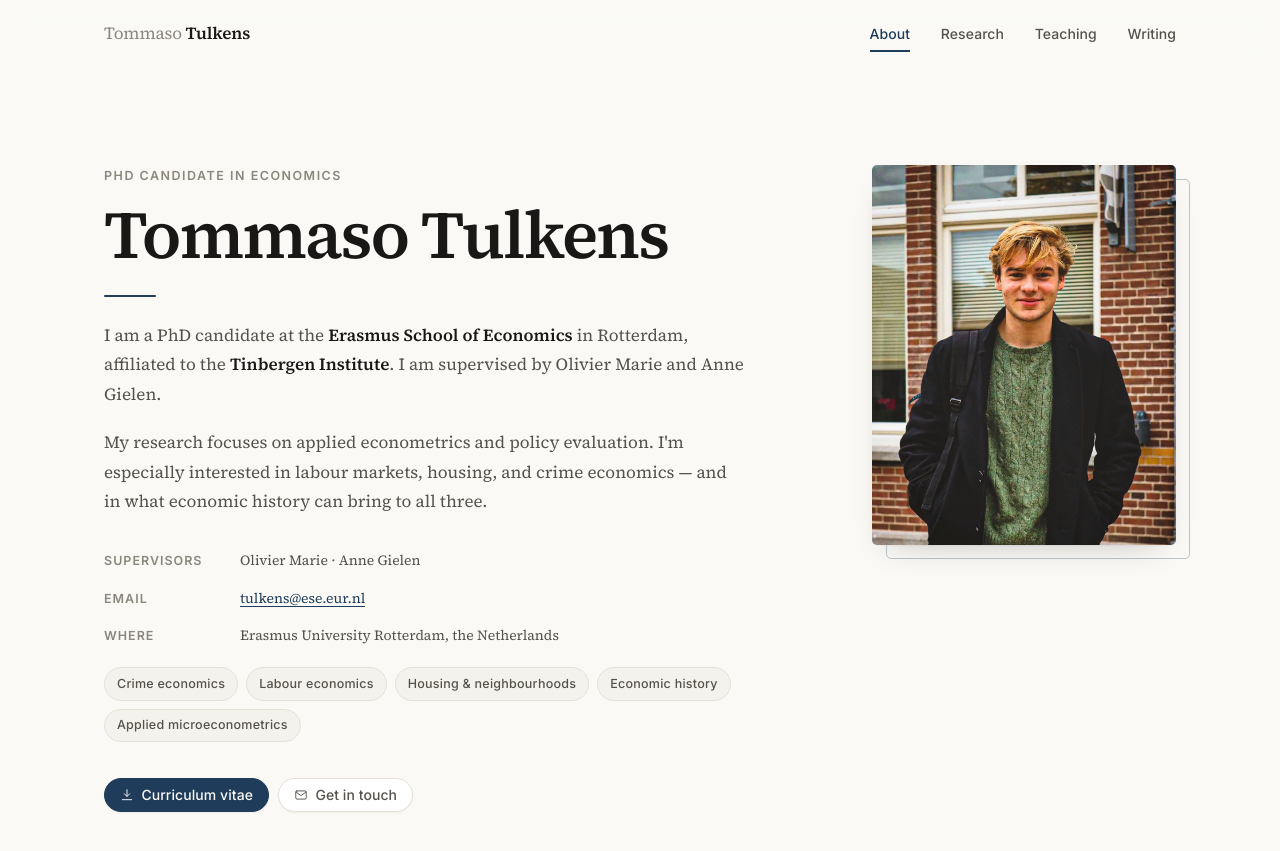
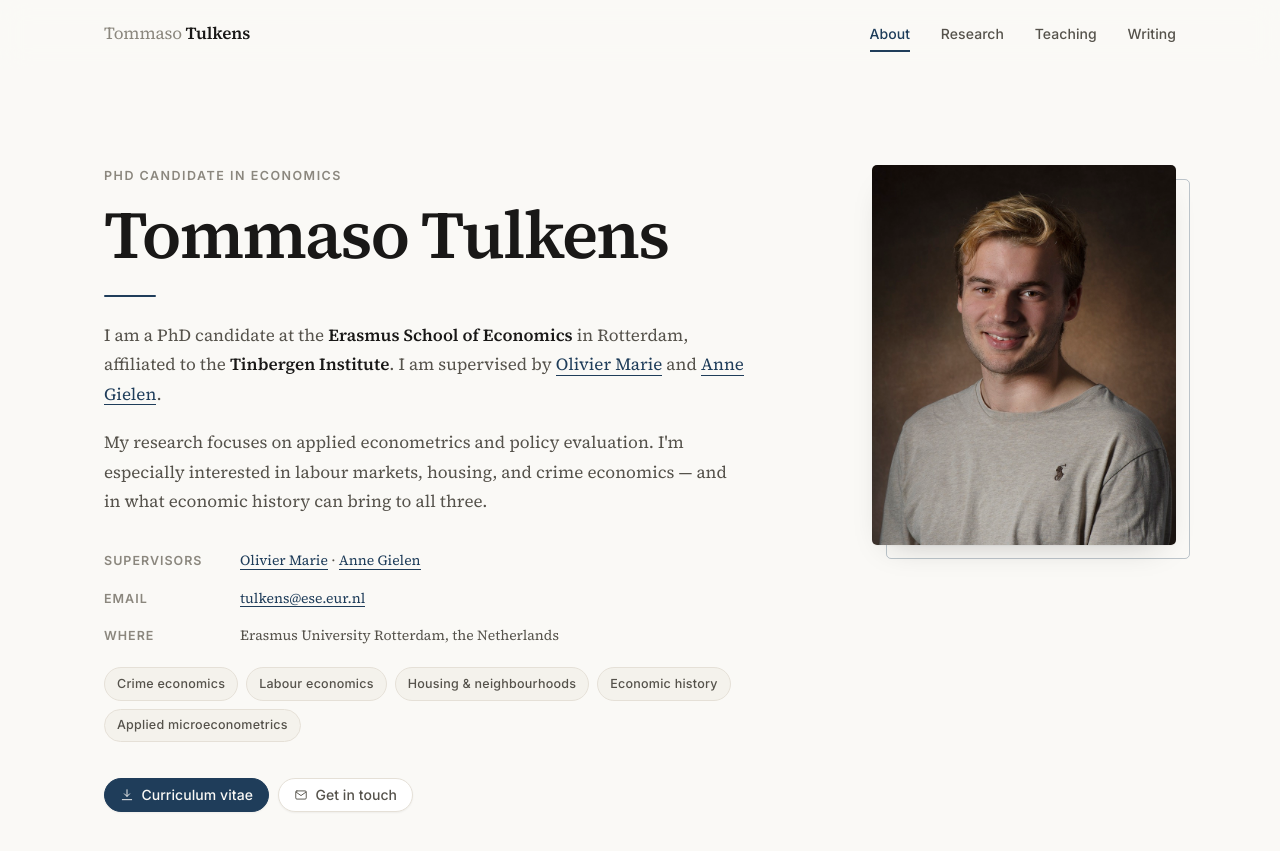
Before and after one commit to tommasotulkens/economics, a Jekyll site: the page built from index.html, in a window 1280 px wide and 900 px high. Shown: the top 851 px of the window. Built offline with Jekyll 4.4.1, drawn with Linux system fonts in a browser that asks for light colours.

Commit message:
Update photo and CV; link coauthor names to their websites
Coauthor names in _data/papers.yml are now lists; any name listed in
_data/people.yml links to that person's site on the research page and
in the supervisors line on the homepage.

Co-Authored-By: Claude Opus 5.5 <noreply@anthropic.com>

```diff
--- a/_includes/paper.html
+++ b/_includes/paper.html
@@ -13,7 +13,7 @@
     {%- endif -%}
   </h3>
 
-  {%- if p.coauthors %}<p class="paper__authors">{{ p.coauthors }}</p>{% endif %}
+  {%- if p.coauthors %}<p class="paper__authors">{% include coauthors.html names=p.coauthors %}</p>{% endif %}
 
   <div class="actions">
     {%- if p.abstract %}
--- a/index.html
+++ b/index.html
@@ -25,7 +25,7 @@ permalink: /
     </div>
 
     <ul class="facts">
-      <li><span class="facts__key">Supervisors</span><span class="facts__val">Olivier Marie · Anne Gielen</span></li>
+      <li><span class="facts__key">Supervisors</span><span class="facts__val">{% include person.html name="Olivier Marie" %} · {% include person.html name="Anne Gielen" %}</span></li>
       <li><span class="facts__key">Email</span><span class="facts__val"><a href="mailto:{{ site.author.email }}">{{ site.author.email }}</a></span></li>
       <li><span class="facts__key">Where</span><span class="facts__val">Erasmus University Rotterdam, the Netherlands</span></li>
     </ul>
@@ -66,7 +66,7 @@ permalink: /
       <a class="preview__item" href="{{ '/research/' | relative_url }}">
         <h3 class="preview__title">{{ p.title }}</h3>
         <p class="preview__meta">
-          {{ p.coauthors }}{% if p.status %} <span aria-hidden="true">·</span> {{ p.status }}{% endif %}
+          {% include coauthors.html names=p.coauthors plain=true %}{% if p.status %} <span aria-hidden="true">·</span> {{ p.status }}{% endif %}
         </p>
       </a>
     </li>
```
Also changed, not shown: other parts of index.html (+1 -1 lines), _data/papers.yml (+5 -4 lines), _data/people.yml (added, +13 -0 lines), _includes/coauthors.html (added, +7 -0 lines), _includes/person.html (added, +10 -0 lines), README.md, files/profile.jpg, 1 other file.
